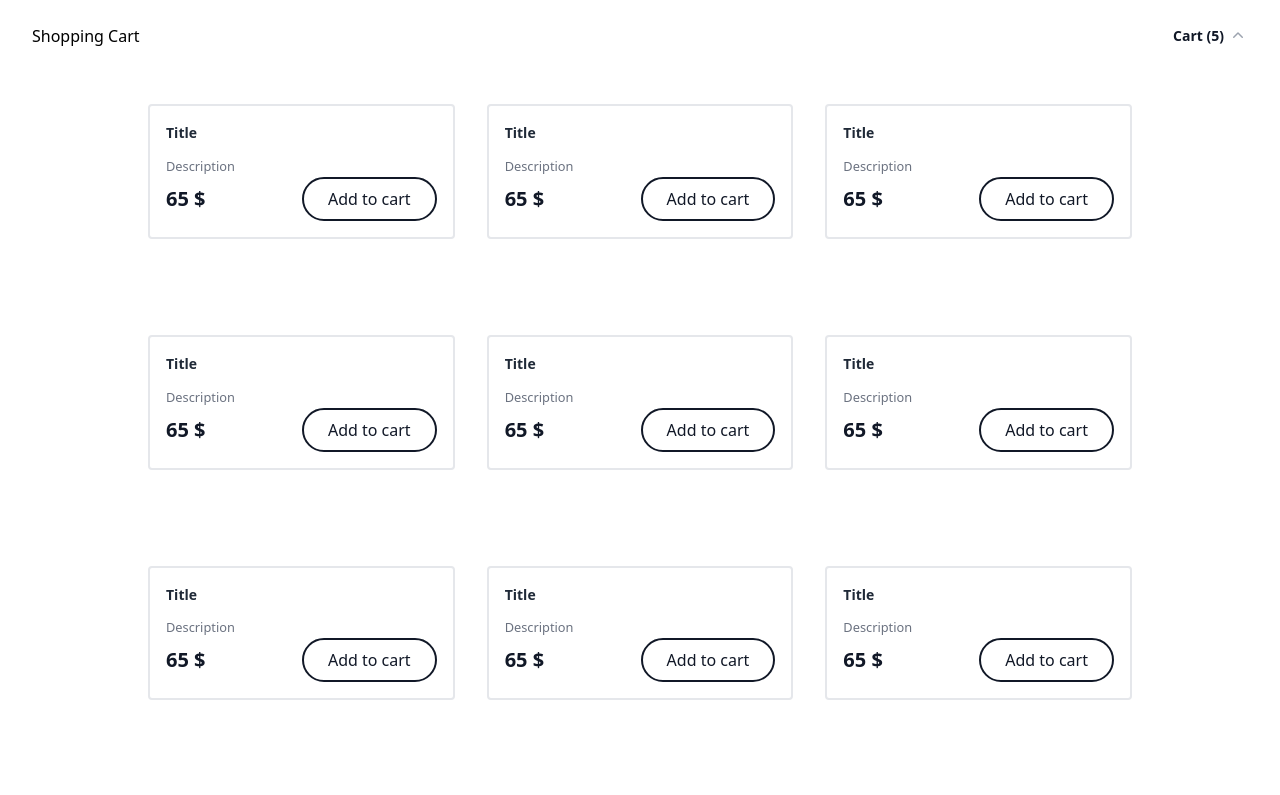
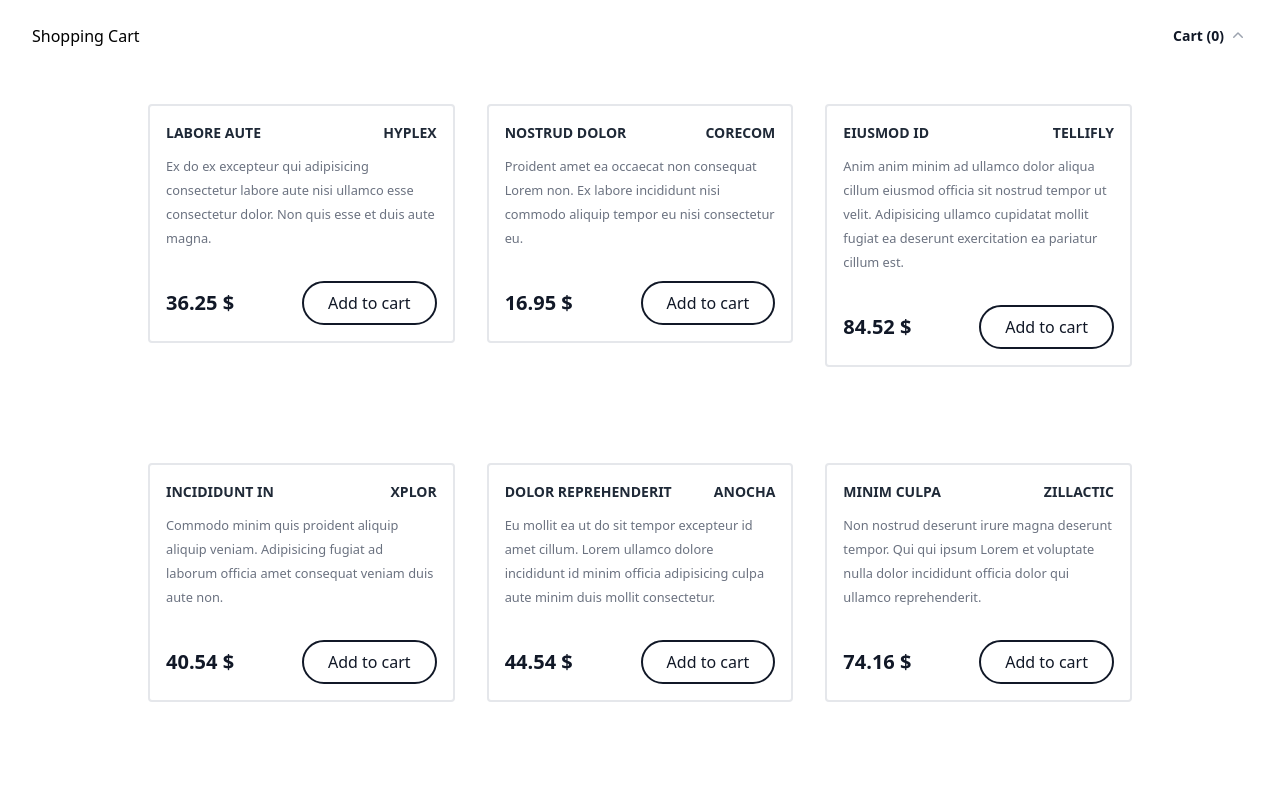
Before and after one commit to amirmughal123/vue3-typescript-pinia-ecommerce-cart, a Vue app: page / in a window 1280 px wide. Shown: the top 795 px of the page. Built offline with nearby package versions, Linux system fonts and the light colour scheme.

Commit message:
cart store added with add and delete product functionality

```diff
--- a/src/components/shared/CardItem.vue
+++ b/src/components/shared/CardItem.vue
@@ -3,21 +3,25 @@
     class="my-8 rounded border-2 border-gray bg-white duration-300 hover:-translate-y-1"
   >
     <div class="p-4">
-      <!-- Title -->
-      <p
-        class="text-sm mb-2 font-bold leading-relaxed text-gray-800 dark:text-gray-800">
-        <!-- Post Title -->
-        Title
-      </p>
-      <!-- Description -->
+      <div class="flex justify-between">
+        <p
+          class="text-sm mb-2 font-bold leading-relaxed text-gray-800 dark:text-gray-800">
+          {{ item.name.toUpperCase() }}
+        </p>
+        <p class="text-sm mb-2 font-bold leading-relaxed text-gray-800 dark:text-gray-800">
+          {{ item.details.company.toUpperCase() }}
+        </p>
+      </div>
       <small
         class="leading-5 text-gray-500 dark:text-gray-400">
-        Description
+        {{ item.details.description }}
       </small>
-      <div class="flex flex-col md:flex-row justify-between items-center text-gray-900">
-        <p class="font-bold text-xl">65 $</p>
+      <div class="flex flex-col md:flex-row justify-between items-center text-gray-900 mt-8">
+        <p class="font-bold text-xl">{{ item.details.price }} $</p>
         <button
-          class="px-6 py-2 transition ease-in duration-200 rounded-full hover:bg-gray-800 hover:text-white border-2 border-gray-900 focus:outline-none">
+          class="px-6 py-2 transition ease-in duration-200 rounded-full hover:bg-gray-800 hover:text-white border-2 border-gray-900 focus:outline-none"
+          @click="handleAddItem(item)"
+        >
           Add to cart
         </button>
       </div>
@@ -26,4 +30,12 @@
 </template>
 
 <script setup lang="ts">
+
+import type { Product } from '../../types/product'
+
+defineProps<{
+  item: Product
+  handleAddItem: Function
+}>()
+
 </script>
--- a/src/components/shared/Header.vue
+++ b/src/components/shared/Header.vue
@@ -17,12 +17,19 @@
           >
             <div class="p-4">
               <div v-for="item in products" :key="item.name" class="group relative flex items-center gap-x-6 rounded-lg p-4 text-sm leading-6 hover:bg-gray-50">
-                <div class="flex-auto">
-                  <a :href="item.href" class="block font-semibold text-gray-900">
-                    {{ item.name }}
-                    <span class="absolute inset-0" />
-                  </a>
-                  <p class="mt-1 text-gray-600">{{ item.description }}</p>
+                <div class="flex-auto flex justify-between align-middle">
+                  <div>
+                    <a class="block font-semibold text-gray-900">
+                      {{ item.name.toUpperCase() }}<span class="text-gray-400 ml-1">({{ item.quantity  }})</span>
+                      <span class="absolute inset-0" />
+                    </a>
+                  </div>
+                  <button
+                    class="bg-red-500 hover:bg-red-600 text-white font-semibold py-2 px-4 rounded cursor-pointer z-10"
+                    @click="cartStore.removeProduct(item)"
+                  >
+                    <ArchiveBoxIcon class="h-5 w-5 inline" />
+                  </button>
                 </div>
               </div>
             </div>
@@ -34,15 +41,12 @@
 </template>
 
 <script setup lang="ts">
-import { ref } from 'vue'
-import { ChevronDownIcon, ChevronUpIcon } from '@heroicons/vue/20/solid'
-const products = [
-  { name: 'Analytics', description: 'Get a better understanding of your traffic', href: '#' },
-  { name: 'Engagement', description: 'Speak directly to your customers', href: '#' },
-  { name: 'Security', description: 'Your customers’ data will be safe and secure', href: '#' },
-  { name: 'Integrations', description: 'Connect with third-party tools', href: '#' },
-  { name: 'Automations', description: 'Build strategic funnels that will convert', href: '#' },
-]
+import { ref, computed } from 'vue'
+import { ChevronDownIcon, ChevronUpIcon, ArchiveBoxIcon } from '@heroicons/vue/20/solid'
+
+import { useCartStore } from '@/stores/cart'
+const cartStore = useCartStore()
+const products = computed(() => cartStore.list)
 
 const isOpen = ref<boolean>(false)
 
--- a/src/stores/cart.ts
+++ b/src/stores/cart.ts
@@ -0,0 +1,29 @@
+import { defineStore } from 'pinia';
+
+import type { CartState, CartProduct } from '../types/cart'
+
+export const useCartStore = defineStore({
+  id: 'cart',
+
+  state: (): CartState => ({
+    items: [],
+  }),
+
+  getters: {
+    list(): CartProduct[] {
+      return this.items
+    }
+  },
+
+  actions: {
+    addProduct(item: CartProduct) {
+      return this.items.push(item)
+    },
+    removeProduct(item: CartProduct) {
+      const index = this.items.findIndex(itm => itm.id === item.id)
+      if (index !== -1) {
+        this.items.splice(index, 1)
+      }
+    }
+  }
+})
--- /dev/null
+++ b/src/types/cart.ts
@@ -0,0 +1,10 @@
+export interface CartProduct {
+  id: string
+  name: string
+  quantity: string
+  price: number
+}
+
+export interface CartState {
+  items: CartProduct[]
+}
--- /dev/null
+++ b/src/types/product.ts
@@ -0,0 +1,19 @@
+export interface ProductDetail {
+  id: string
+  description: string
+  price: number
+  company: string
+  dob: string
+  createdAt: string
+  updatedAt: string
+}
+
+export interface Product {
+  id: number
+  name: string
+  details: ProductDetail
+}
+
+export interface ProductState {
+  items: Product[]
+}
--- a/src/views/Products.vue
+++ b/src/views/Products.vue
@@ -3,7 +3,7 @@
     class="grid grid-flow-row gap-8 text-neutral-600 sm:grid-cols-1 md:grid-cols-2 lg:grid-cols-3 xl:grid-cols-3"
   >
     <div v-for="item in products">
-      <CardItem :item="item" />
+      <CardItem :handleAddItem="handleAddItemToCart" :key="item.id" :item="item" />
     </div>
   </div>
 </template>
@@ -13,9 +13,21 @@ import { onMounted, computed } from 'vue'
 import { CardItem } from '../components/shared'
 
 import { useProductStore } from '@/stores/products'
+import { useCartStore } from '@/stores/cart'
+
 const productStore = useProductStore()
+const cartStore = useCartStore()
 
 const products = computed(() => productStore.list)
+
+const handleAddItemToCart = (item) => {
+  cartStore.addProduct({
+    id: item.id,
+    name: item.name,
+    price: item.details.price,
+    quantity: 1
+  })
+}
 
 onMounted(() => {
   productStore.fetchAll()
```
Also changed, not shown: src/stores/products.ts (+1 -20 lines).
